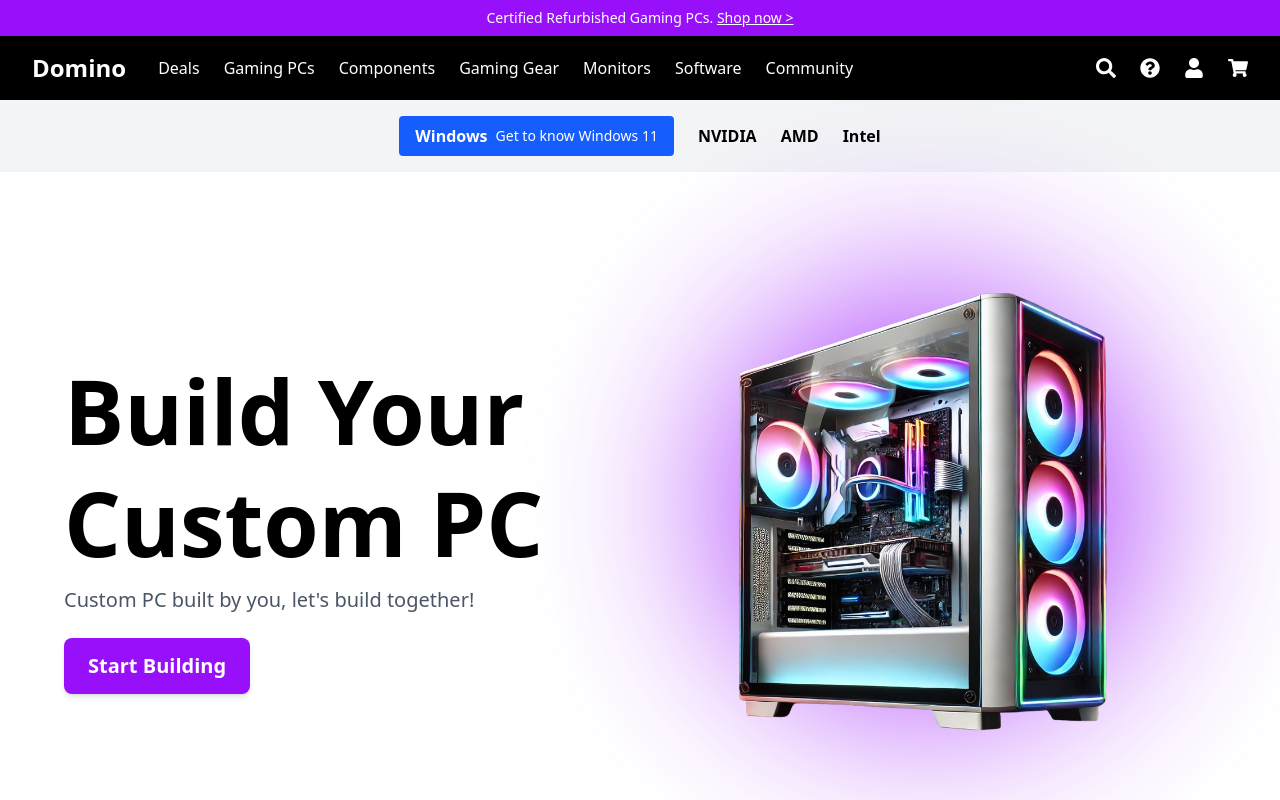
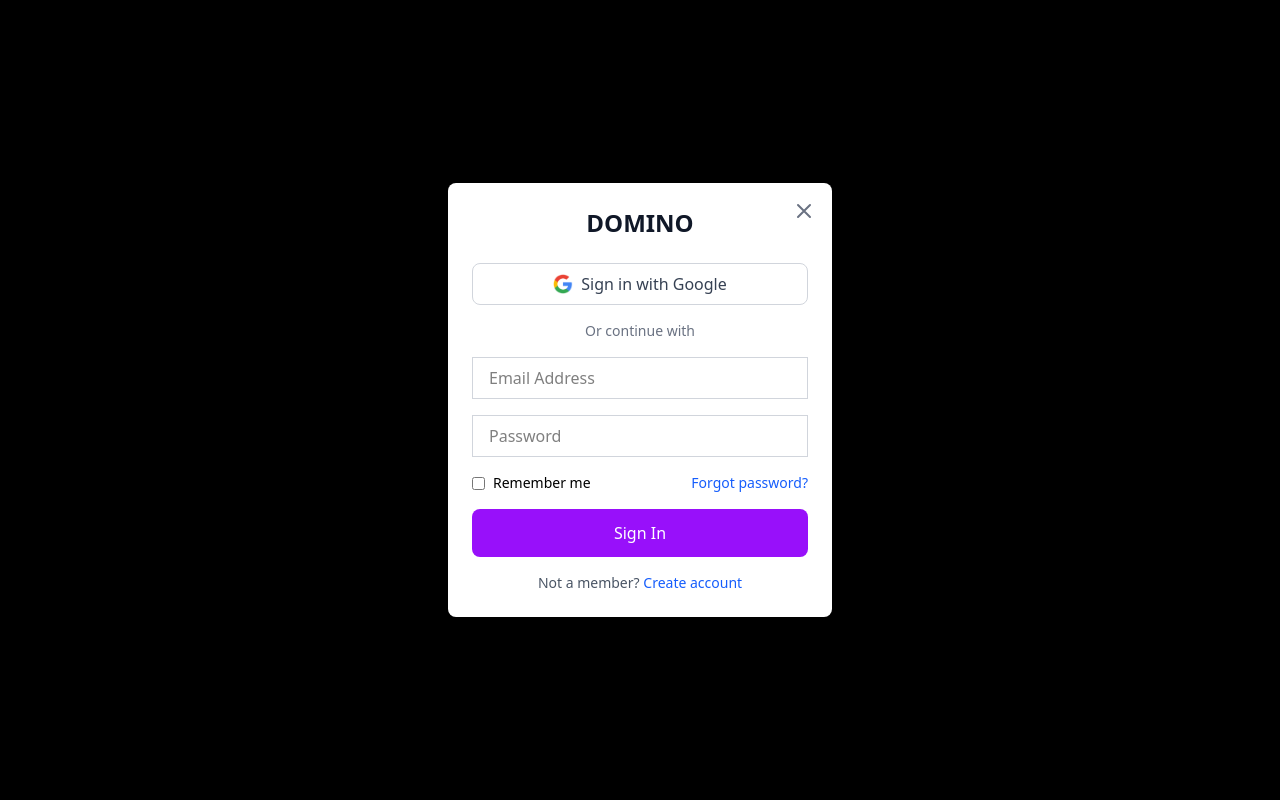
Before and after one commit to Team-Project-CP/PcConfigurator, a Next.js app: page / in a window 1280 px wide. Both pictures are taken after a click on the icon 1194 px from the left and 68 px from the top of the page. Shown: the top 800 px of the page. Built offline with nearby package versions, Linux system fonts and the light colour scheme.

Commit message:
new user section with adpation (for now only login view without registration)

```diff
--- a/src/app/page.tsx
+++ b/src/app/page.tsx
@@ -1,14 +1,15 @@
 "use client";
-import Link from "next/link"
+import Link from "next/link";
 import { FaSearch, FaQuestionCircle, FaUser, FaShoppingCart } from "react-icons/fa";
+import { FaHammer, FaShieldAlt, FaTachometerAlt } from 'react-icons/fa';
+import { FaFacebookF, FaTwitter, FaInstagram, FaYoutube, FaTwitch, FaTiktok, FaDiscord } from 'react-icons/fa';
 import { useState, useEffect } from "react";
 import Loader from "./loader";
-import { FaHammer, FaShieldAlt, FaTachometerAlt } from 'react-icons/fa';
-import { FaFacebookF, FaTwitter, FaInstagram, FaYoutube, FaTwitch, FaTiktok, FaDiscord } from 'react-icons/fa';
 
 export default function Navbar() {
   const [loading, setLoading] = useState(true);
   const [isVisible, setIsVisible] = useState(false);
+  const [isModalOpen, setIsModalOpen] = useState(false);
 
   useEffect(() => {
     // Simulate loading
@@ -18,15 +19,78 @@
     }, 6000);
   }, []);
 
+  const toggleModal = () => {
+    setIsModalOpen(!isModalOpen);
+  };
+
   if (loading) {
     return <Loader />;
   }
 
   return (
     <div>
+      {/* Modal */}
+      {isModalOpen && (
+        <div className="fixed inset-0 bg-black bg-opacity-30 backdrop-blur-md flex items-center justify-center z-50">
+          <div className="bg-white rounded-lg p-6 w-full max-w-sm relative">
+            {/* Close Button */}
+            <button
+              onClick={toggleModal}
+              className="absolute top-4 right-4 text-gray-500 hover:text-gray-700"
+            >
+              <svg className="w-6 h-6" fill="none" stroke="currentColor" viewBox="0 0 24 24">
+                <path strokeLinecap="round" strokeLinejoin="round" strokeWidth="2" d="M6 18L18 6M6 6l12 12" />
+              </svg>
+            </button>
+
+            {/* Modal Content */}
+            <div className="flex flex-col items-center">
+              <h2 className="text-2xl font-bold text-gray-900 mb-6">DOMINO</h2>
+              <button className="w-full border border-gray-300 text-gray-700 py-2 rounded-lg mb-4 hover:bg-gray-100 transition-all flex items-center justify-center">
+                <img src="/google.png" alt="Google Icon" className="w-5 h-5 mr-2" /> {/* Replace with actual Google icon path */}
+                Sign in with Google
+              </button>
+              <p className="text-gray-500 text-sm mb-4">Or continue with</p>
+              <form className="w-full space-y-4">
+                <div>
+                  <input
+                    type="email"
+                    placeholder="Email Address"
+                    className="w-full px-4 py-2 border border-gray-300 rounded-none focus:outline-none focus:ring-2 focus:ring-purple-600"
+                  />
+                </div>
+                <div>
+                  <input
+                    type="password"
+                    placeholder="Password"
+                    className="w-full px-4 py-2 border border-gray-300 rounded-none focus:outline-none focus:ring-2 focus:ring-purple-600"
+                  />
+                </div>
+                <div className="flex justify-between items-center text-sm">
+                  <label className="flex items-center">
+                    <input type="checkbox" className="mr-2" />
+                    Remember me
+                  </label>
+                  <a href="#" className="text-blue-600 hover:underline">Forgot password?</a>
+                </div>
+                <button
+                  type="submit"
+                  className="w-full bg-purple-600 text-white py-3 rounded-lg hover:bg-purple-700 transition-all"
+                >
+                  Sign In
+                </button>
+              </form>
+              <p className="text-sm text-gray-600 mt-4">
+                Not a member? <a href="#" className="text-blue-600 hover:underline">Create account</a>
+              </p>
+            </div>
+          </div>
+        </div>
+      )}
+
       {/* Top Banner */}
       <div className={`bg-purple-600 text-white text-center text-sm py-2 transition-all duration-1000 ${isVisible ? 'opacity-100 translate-y-0' : 'opacity-0 -translate-y-4'}`}>
-        Certified Refurbished Gaming PCs. <a href="#" className="underline">Shop now &gt;</a>
+        Certified Refurbished Gaming PCs. <a href="#" className="underline">Shop now</a>
       </div>
 
       {/* Navigation */}
@@ -49,7 +113,7 @@
         <div className="flex space-x-6 ml-auto">
           <FaSearch className="text-xl hover:text-gray-400 cursor-pointer" />
           <FaQuestionCircle className="text-xl hover:text-gray-400 cursor-pointer" />
-          <FaUser className="text-xl hover:text-gray-400 cursor-pointer" />
+          <FaUser className="text-xl hover:text-gray-400 cursor-pointer" onClick={toggleModal} />
           <FaShoppingCart className="text-xl hover:text-gray-400 cursor-pointer" />
         </div>
       </nav>
@@ -270,10 +334,8 @@
             <div className="relative group">
               <img
                 src="PartnerLogos.png"
-                className="w-full max-w-2xl h-auto  transition-transform duration-500 "
-
+                className="w-full max-w-2xl h-auto transition-transform duration-500"
               />
-
             </div>
           </div>
         </div>
```
Also changed, not shown: public/google.png (added).
